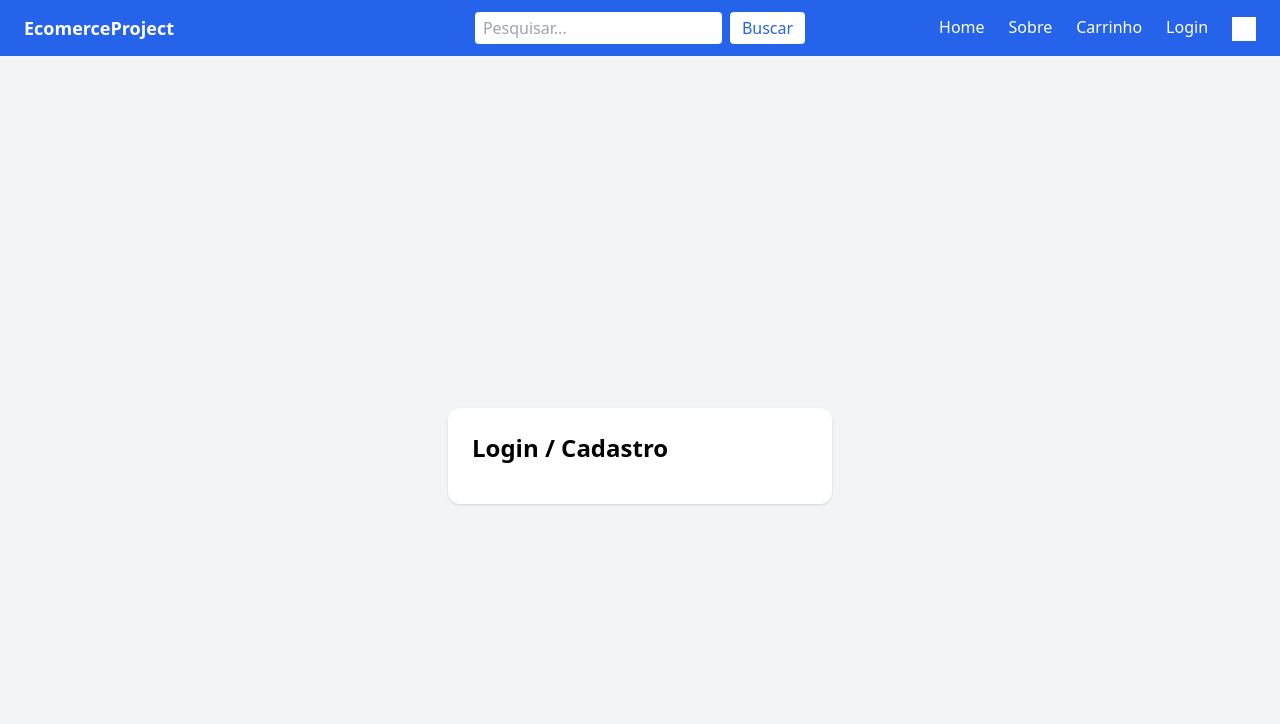
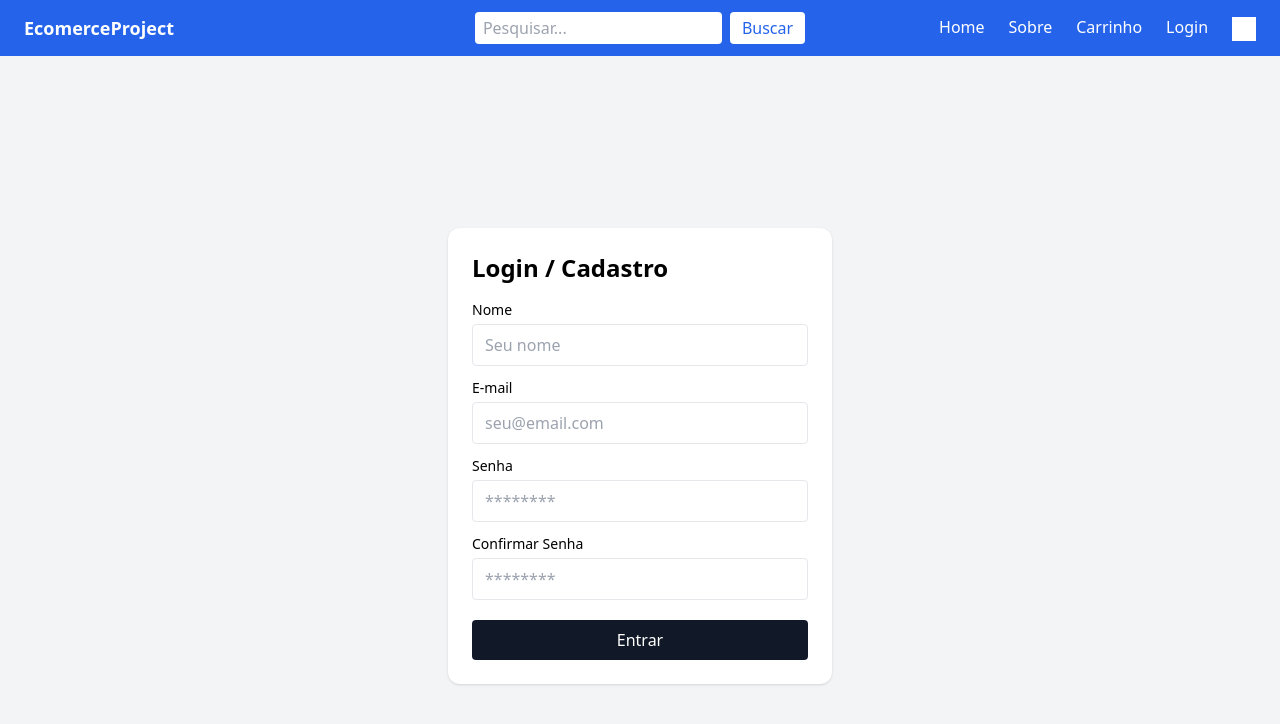
Before and after one commit to takiguchii/Ecommerce-Project-Factory-IV, a Vue app in the folder frontend/Ecommerce/: page /login in a window 1280 px wide. Shown: the top 724 px of the page. Built offline with nearby package versions, Linux system fonts and the light colour scheme; grey boxes are pictures that could not be loaded.

Commit message:
feat: add form fields for login and register in loginView

```diff
--- a/frontend/Ecommerce/src/views/LoginView.vue
+++ b/frontend/Ecommerce/src/views/LoginView.vue
@@ -3,6 +3,32 @@
     <section class="w-full max-w-sm">
       <div class="bg-white shadow rounded-xl p-6">
         <h1 class="text-2xl font-semibold mb-4">Login / Cadastro</h1>
+
+        <form>
+          <div class="mb-3">
+            <label class="block text-sm mb-1">Nome</label>
+            <input type="text" placeholder="Seu nome" class="w-full border rounded px-3 py-2"/>
+          </div>
+
+          <div class="mb-3">
+            <label class="block text-sm mb-1">E-mail</label>
+            <input type="email" placeholder="seu@email.com" class="w-full border rounded px-3 py-2"/>
+          </div>
+
+          <div class="mb-3">
+            <label class="block text-sm mb-1">Senha</label>
+            <input type="password" placeholder="********" class="w-full border rounded px-3 py-2"/>
+          </div>
+
+          <div class="mb-3">
+            <label class="block text-sm mb-1">Confirmar Senha</label>
+            <input type="password" placeholder="********" class="w-full border rounded px-3 py-2"/>
+          </div>
+
+          <button type="submit" class="w-full bg-gray-900 text-white rounded py-2 mt-2">
+            Entrar
+          </button>
+        </form>
       </div>
     </section>
   </main>
@@ -10,7 +36,3 @@
 
 <script setup>
 </script>
-
-<style scoped>
-
-</style>
```
